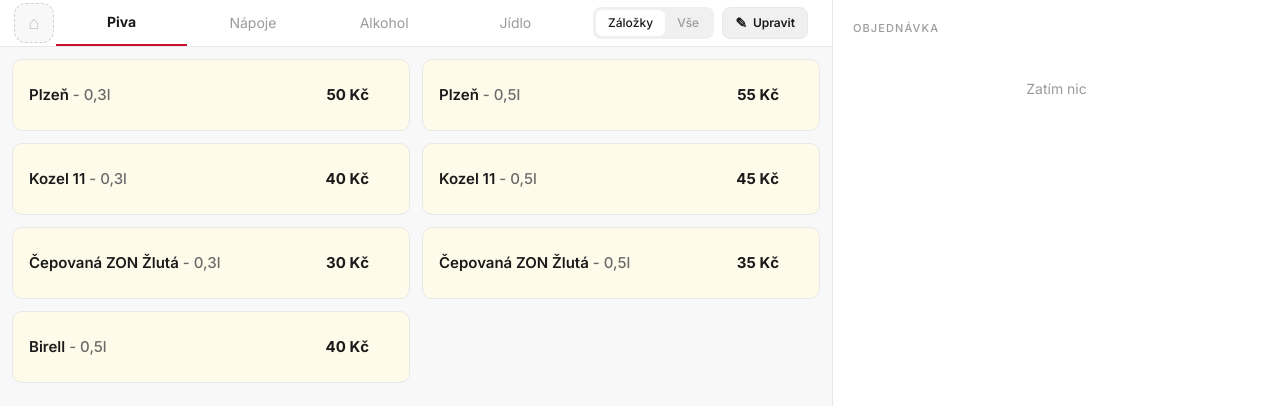
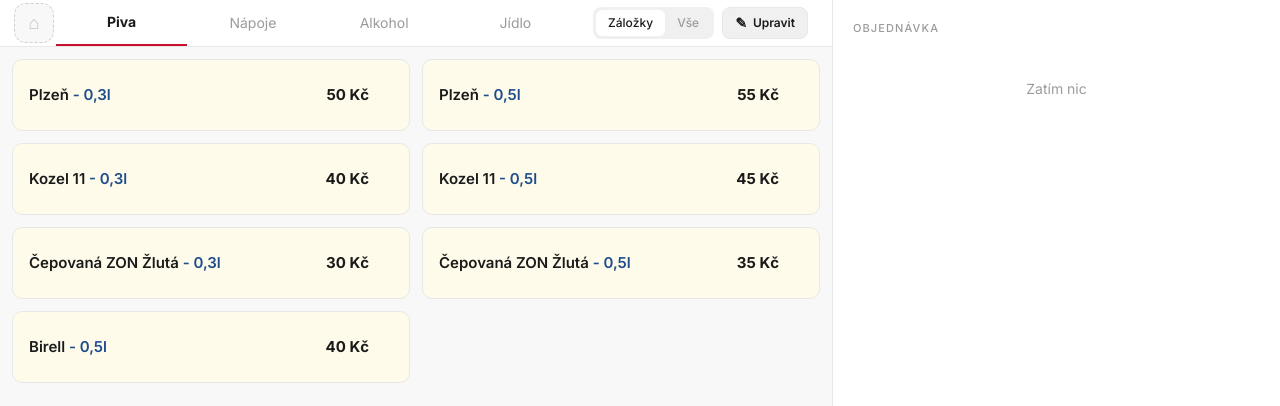
Before and after one commit to razak46/kulturni_odpoledne, a React (Vite) app: page / in a window 1280 px wide. Shown: the top 406 px of the page. Built offline with nearby package versions, Linux system fonts and the light colour scheme.

Commit message:
Size label color: gray → dark blue #1E4D8C
https://claude.ai/code/session_01NWytd3ZteYgVk7LYxwSu2R

```diff
--- a/src/components/BeerCard.tsx
+++ b/src/components/BeerCard.tsx
@@ -32,7 +32,7 @@ export function BeerCard({ item, qty, onTap, dimmed, bgColor = '#FFFFFF' }: Prop
       <div className="flex items-center justify-between gap-2 pr-6">
         <span className={`${s.font} font-semibold text-[#1A1A1A] leading-tight`}>
           {item.name}
-          {item.size && <span className="font-medium text-[#6B6B6B]"> - {item.size}</span>}
+          {item.size && <span className="font-semibold text-[#1E4D8C]"> - {item.size}</span>}
         </span>
         <span className={`${s.font} font-bold text-[#1A1A1A] shrink-0`}>
           {item.price} Kč
--- a/src/components/ItemCard.tsx
+++ b/src/components/ItemCard.tsx
@@ -32,7 +32,7 @@ export function ItemCard({ item, qty, onTap, dimmed, bgColor = '#FFFFFF' }: Prop
       <div className="flex items-center justify-between gap-2 pr-6">
         <span className={`${s.font} font-semibold text-[#1A1A1A] leading-tight`}>
           {item.name}
-          {item.size && <span className="font-medium text-[#6B6B6B]"> - {item.size}</span>}
+          {item.size && <span className="font-semibold text-[#1E4D8C]"> - {item.size}</span>}
         </span>
         <span className={`${s.font} font-bold text-[#1A1A1A] shrink-0`}>
           {item.price} Kč
```
